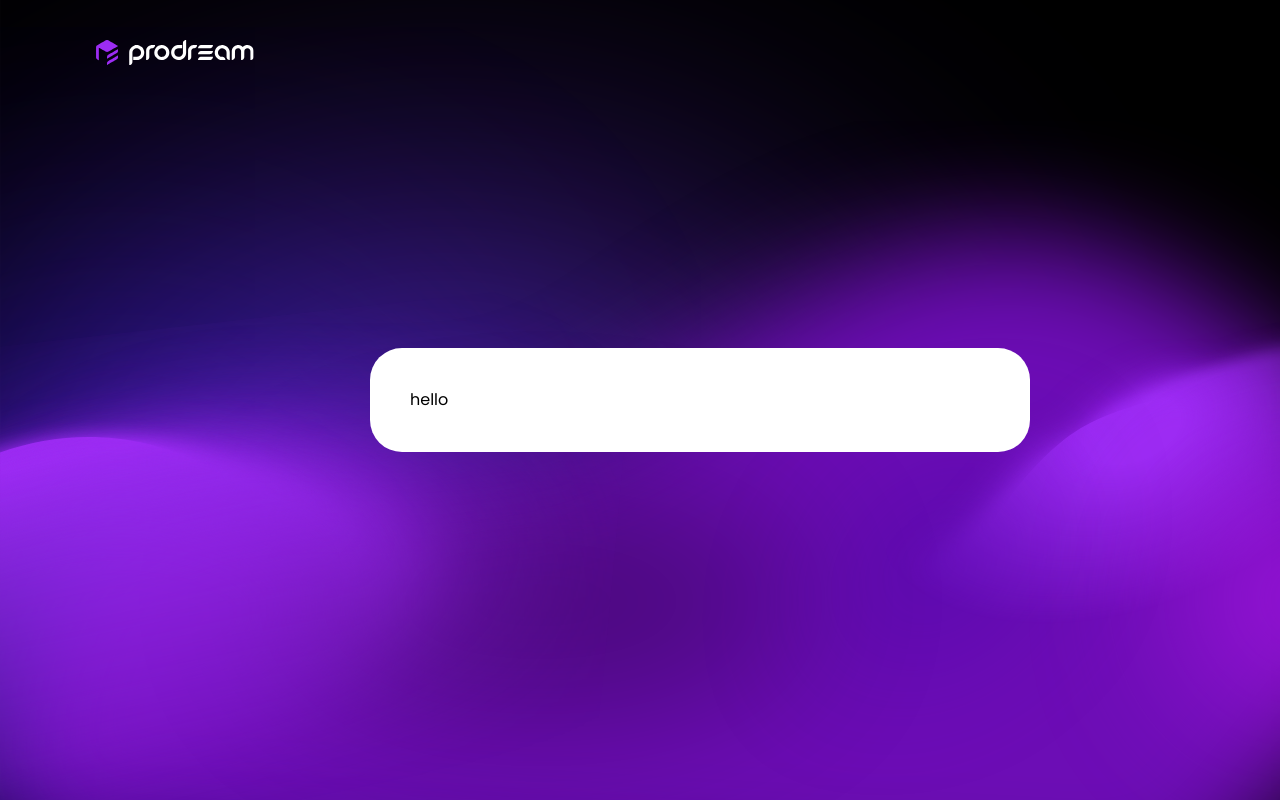
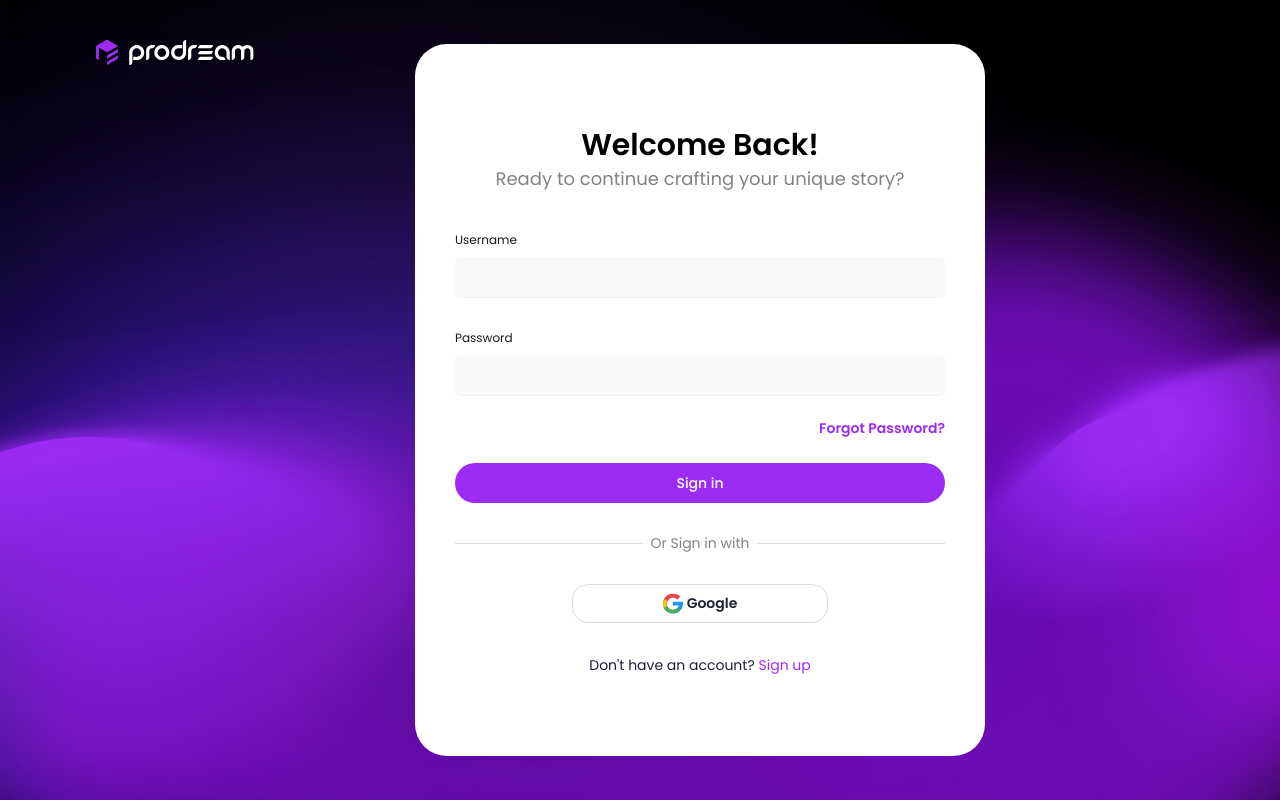
Before and after one commit to zhengx55/prodreamv2, a Next.js app: page /login in a window 1280 px wide. Shown: the top 800 px of the page. Built offline with nearby package versions, Linux system fonts and the light colour scheme.

Commit message:
Auth section #2

```diff
--- a/app/(auth)/login/page.tsx
+++ b/app/(auth)/login/page.tsx
@@ -1,9 +1,109 @@
+'use client';
+import * as z from 'zod';
 import Panel from '@/components/auth/Panel';
+import { Button } from '@/components/ui/button';
+import { useForm } from 'react-hook-form';
+import { zodResolver } from '@hookform/resolvers/zod';
+
+import {
+  Form,
+  FormControl,
+  FormDescription,
+  FormField,
+  FormItem,
+  FormLabel,
+  FormMessage,
+} from '@/components/ui/form';
+import { Input } from '@/components/ui/input';
+import { loginSchema } from '@/lib/validation';
+import { Separator } from '@/components/ui/separator';
+import Link from 'next/link';
+import GoogleSignin from '@/components/auth/GoogleSignin';
 
 export default function Page() {
+  const form = useForm<z.infer<typeof loginSchema>>({
+    resolver: zodResolver(loginSchema),
+    defaultValues: {
+      username: '',
+    },
+  });
+
+  function onSubmit(values: z.infer<typeof loginSchema>) {
+    console.log(values);
+  }
+
   return (
     <section className='flex-center flex-1'>
-      <Panel>hello</Panel>
+      <Panel>
+        <h1 className='h2-bold self-center'>Welcome Back!</h1>
+        <p className='body-normal self-center text-shadow-100'>
+          Ready to continue crafting your unique story?
+        </p>
+        <Form {...form}>
+          <form
+            onSubmit={form.handleSubmit(onSubmit)}
+            className='flex flex-col gap-y-6'
+          >
+            <FormField
+              control={form.control}
+              name='username'
+              render={({ field }) => (
+                <FormItem className='mt-10 flex flex-col'>
+                  <FormLabel className='text-black-400' htmlFor='username'>
+                    Username
+                  </FormLabel>
+                  <FormControl>
+                    <Input
+                      autoComplete='email'
+                      id='username'
+                      placeholder=''
+                      className='border-none bg-shadow-50'
+                      {...field}
+                    />
+                  </FormControl>
+                  <FormMessage />
+                  <br />
+                  <FormLabel className='text-black-400' htmlFor='password'>
+                    Password
+                  </FormLabel>
+                  <FormControl>
+                    <Input
+                      autoComplete='current-password'
+                      id='password'
+                      placeholder=''
+                      className='border-none bg-shadow-50'
+                      {...field}
+                    />
+                  </FormControl>
+                  <FormMessage />
+                </FormItem>
+              )}
+            />
+            <Link
+              href={'/'}
+              className='small-semibold cursor-pointer self-end text-primary-200 hover:underline'
+            >
+              Forgot Password?
+            </Link>
+            <Button className='w-full rounded-full' type='submit'>
+              Sign in
+            </Button>
+          </form>
+        </Form>
+        <div className='flex-center relative my-10'>
+          <Separator orientation='horizontal' className='bg-shadow-border' />
+          <p className='small-regular absolute bg-white px-2 text-shadow-100'>
+            Or Sign in with
+          </p>
+        </div>
+        <GoogleSignin />
+        <p className='small-regular mt-8 self-center text-black-200'>
+          Don&apos;t have an account?&nbsp;
+          <Link href={'/'} className='text-primary-200'>
+            Sign up
+          </Link>
+        </p>
+      </Panel>
     </section>
   );
 }
--- /dev/null
+++ b/components/auth/GoogleSignin.tsx
@@ -0,0 +1,20 @@
+import Image from 'next/image';
+import React from 'react';
+
+const GoogleSignin = () => {
+  return (
+    <div className='flex-center w-64 cursor-pointer gap-x-1 self-center rounded-2xl border border-shadow-border py-2 transition-transform hover:-translate-y-1'>
+      <Image
+        src='/google.svg'
+        alt='google'
+        width={20}
+        height={20}
+        priority
+        className='h-auto w-auto'
+      />
+      <h1 className='small-semibold text-black-200'>Google</h1>
+    </div>
+  );
+};
+
+export default GoogleSignin;
--- a/components/auth/Panel.tsx
+++ b/components/auth/Panel.tsx
@@ -3,7 +3,7 @@
 
 const Panel = ({ children }: { children: ReactNode }) => {
   return (
-    <div className='flex w-[660px] flex-col rounded-[32px] bg-white p-10 '>
+    <div className='flex w-[90%] flex-col rounded-[32px] bg-white px-10 py-20 md:w-[570px] '>
       {children}
     </div>
   );
--- /dev/null
+++ b/components/ui/form.tsx
@@ -0,0 +1,177 @@
+import * as React from 'react';
+import * as LabelPrimitive from '@radix-ui/react-label';
+import { Slot } from '@radix-ui/react-slot';
+import {
+  Controller,
+  ControllerProps,
+  FieldPath,
+  FieldValues,
+  FormProvider,
+  useFormContext,
+} from 'react-hook-form';
+
+import { cn } from '@/lib/utils';
+import { Label } from '@/components/ui/label';
+
+const Form = FormProvider;
+
+type FormFieldContextValue<
+  TFieldValues extends FieldValues = FieldValues,
+  TName extends FieldPath<TFieldValues> = FieldPath<TFieldValues>,
+> = {
+  name: TName;
+};
+
+const FormFieldContext = React.createContext<FormFieldContextValue>(
+  {} as FormFieldContextValue
+);
+
+const FormField = <
+  TFieldValues extends FieldValues = FieldValues,
+  TName extends FieldPath<TFieldValues> = FieldPath<TFieldValues>,
+>({
+  ...props
+}: ControllerProps<TFieldValues, TName>) => {
+  return (
+    <FormFieldContext.Provider value={{ name: props.name }}>
+      <Controller {...props} />
+    </FormFieldContext.Provider>
+  );
+};
+
+const useFormField = () => {
+  const fieldContext = React.useContext(FormFieldContext);
+  const itemContext = React.useContext(FormItemContext);
+  const { getFieldState, formState } = useFormContext();
+
+  const fieldState = getFieldState(fieldContext.name, formState);
+
+  if (!fieldContext) {
+    throw new Error('useFormField should be used within <FormField>');
+  }
+
+  const { id } = itemContext;
+
+  return {
+    id,
+    name: fieldContext.name,
+    formItemId: `${id}-form-item`,
+    formDescriptionId: `${id}-form-item-description`,
+    formMessageId: `${id}-form-item-message`,
+    ...fieldState,
+  };
+};
+
+type FormItemContextValue = {
+  id: string;
+};
+
+const FormItemContext = React.createContext<FormItemContextValue>(
+  {} as FormItemContextValue
+);
+
+const FormItem = React.forwardRef<
+  HTMLDivElement,
+  React.HTMLAttributes<HTMLDivElement>
+>(({ className, ...props }, ref) => {
+  const id = React.useId();
+
+  return (
+    <FormItemContext.Provider value={{ id }}>
+      <div ref={ref} className={cn('space-y-2', className)} {...props} />
+    </FormItemContext.Provider>
+  );
+});
+FormItem.displayName = 'FormItem';
+
+const FormLabel = React.forwardRef<
+  React.ElementRef<typeof LabelPrimitive.Root>,
+  React.ComponentPropsWithoutRef<typeof LabelPrimitive.Root>
+>(({ className, ...props }, ref) => {
+  const { error, formItemId } = useFormField();
+
+  return (
+    <Label
+      ref={ref}
+      className={cn(error && 'text-destructive', className)}
+      htmlFor={formItemId}
+      {...props}
+    />
+  );
+});
+FormLabel.displayName = 'FormLabel';
+
+const FormControl = React.forwardRef<
+  React.ElementRef<typeof Slot>,
+  React.ComponentPropsWithoutRef<typeof Slot>
+>(({ ...props }, ref) => {
+  const { error, formItemId, formDescriptionId, formMessageId } =
+    useFormField();
+
+  return (
+    <Slot
+      ref={ref}
+      id={formItemId}
+      aria-describedby={
+        !error
+          ? `${formDescriptionId}`
+          : `${formDescriptionId} ${formMessageId}`
+      }
+      aria-invalid={!!error}
+      {...props}
+    />
+  );
+});
+FormControl.displayName = 'FormControl';
+
+const FormDescription = React.forwardRef<
+  HTMLParagraphElement,
+  React.HTMLAttributes<HTMLParagraphElement>
+>(({ className, ...props }, ref) => {
+  const { formDescriptionId } = useFormField();
+
+  return (
+    <p
+      ref={ref}
+      id={formDescriptionId}
+      className={cn('text-muted-foreground text-sm', className)}
+      {...props}
+    />
+  );
+});
+FormDescription.displayName = 'FormDescription';
+
+const FormMessage = React.forwardRef<
+  HTMLParagraphElement,
+  React.HTMLAttributes<HTMLParagraphElement>
+>(({ className, children, ...props }, ref) => {
+  const { error, formMessageId } = useFormField();
+  const body = error ? String(error?.message) : children;
+
+  if (!body) {
+    return null;
+  }
+
+  return (
+    <p
+      ref={ref}
+      id={formMessageId}
+      className={cn('text-destructive text-sm font-medium', className)}
+      {...props}
+    >
+      {body}
+    </p>
+  );
+});
+FormMessage.displayName = 'FormMessage';
+
+export {
+  useFormField,
+  Form,
+  FormItem,
+  FormLabel,
+  FormControl,
+  FormDescription,
+  FormMessage,
+  FormField,
+};
--- /dev/null
+++ b/lib/validation.ts
@@ -0,0 +1,13 @@
+import * as z from 'zod';
+
+export const loginSchema = z.object({
+  username: z.string().min(2).max(50),
+});
+
+export const signUpSchema = z.object({
+  username: z.string().min(2).max(50),
+});
+
+export const forgotSchema = z.object({
+  username: z.string().min(2).max(50),
+});
--- a/package.json
+++ b/package.json
@@ -13,6 +13,7 @@
   },
   "dependencies": {
     "@formatjs/intl-localematcher": "^0.4.2",
+    "@hookform/resolvers": "^3.3.2",
     "@next/bundle-analyzer": "^14.0.1",
     "@radix-ui/react-avatar": "^1.0.4",
     "@radix-ui/react-dialog": "^1.0.5",
@@ -40,6 +41,7 @@
     "react-dom": "latest",
     "react-draggable": "^4.4.6",
     "react-frame-component": "^5.2.6",
+    "react-hook-form": "^7.48.2",
     "react-redux": "^8.1.3",
     "react-resizable-panels": "^0.0.55",
     "react-type-animation": "^3.2.0",
@@ -47,7 +49,8 @@
     "tailwind-merge": "^2.0.0",
     "tailwindcss-animate": "^1.0.7",
     "usehooks-ts": "^2.9.1",
-    "uuid": "^9.0.1"
+    "uuid": "^9.0.1",
+    "zod": "^3.22.4"
   },
   "devDependencies": {
     "@tanstack/eslint-plugin-query": "^5.0.5",
```
Also changed, not shown: public/google.svg (added), 1 other file (tests, documents, lock files or other folders).
